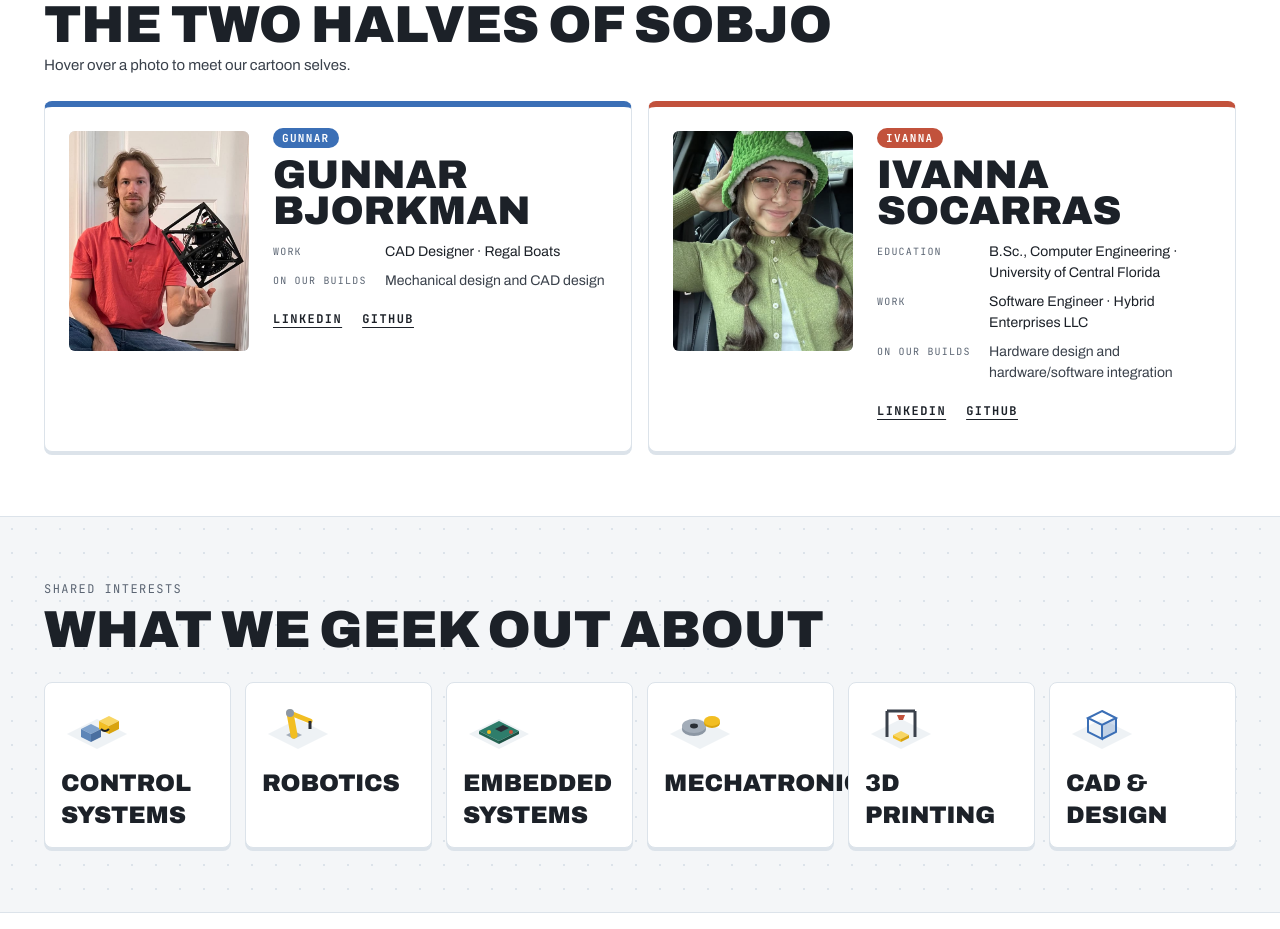
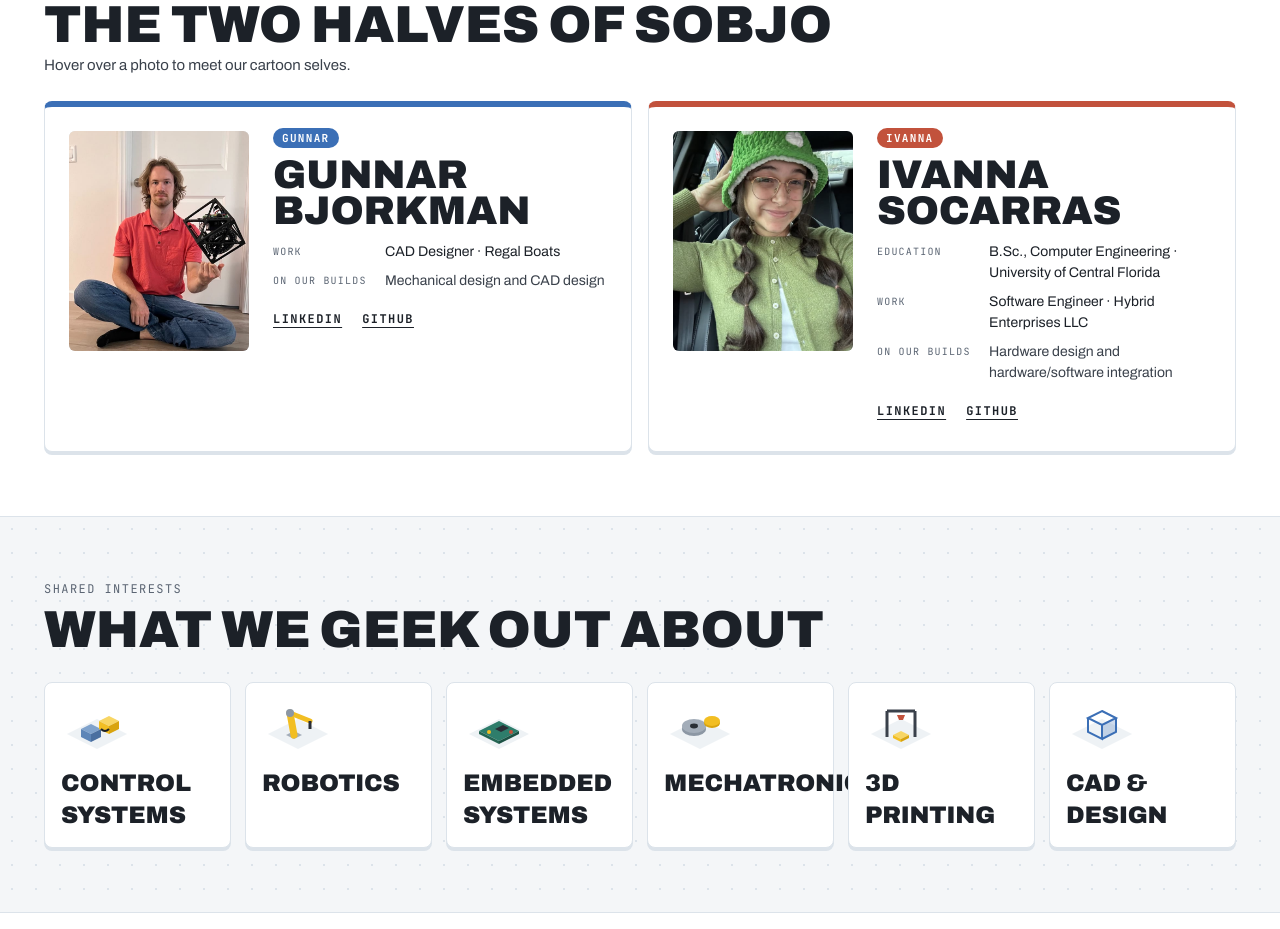
Before and after one commit to sobjo/sobjo.com, a Next.js app: page /about in a window 1280 px wide. Shown: the part 800-1729 px from the top of the page. Built offline with nearby package versions, Linux system fonts and the light colour scheme; no server answers.

Commit message:
about update 4

```diff
--- a/src/content/site.ts
+++ b/src/content/site.ts
@@ -71,8 +71,8 @@ export const people: Person[] = [
     education: null,
     work: 'CAD Designer · Regal Boats',
     onOurBuilds: 'Mechanical design and CAD design',
-    photo: '/about/gunnar-cubli.jpg',
-    photoPosition: '50% 40%',
+    photo: '/about/gunnar-centered.jpg',
+    photoPosition: '50% 50%',
     photoAlt: 'Gunnar sitting on the floor, holding up the Cubli',
     cartoon: null,
     possessive: 'his',
```
Also changed, not shown: public/about/gunnar-centered.jpg (added), public/about/gunnar-cubli.jpg (deleted).
